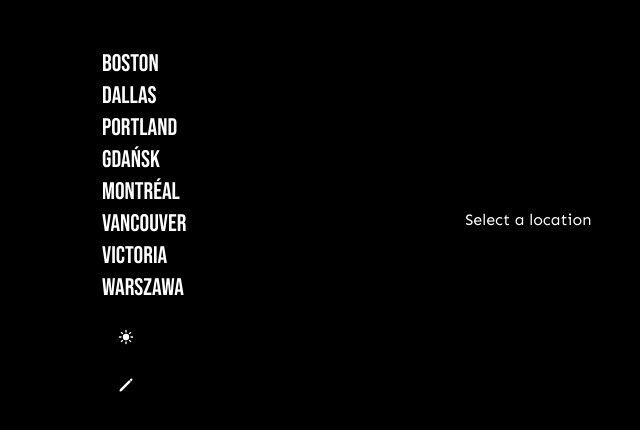
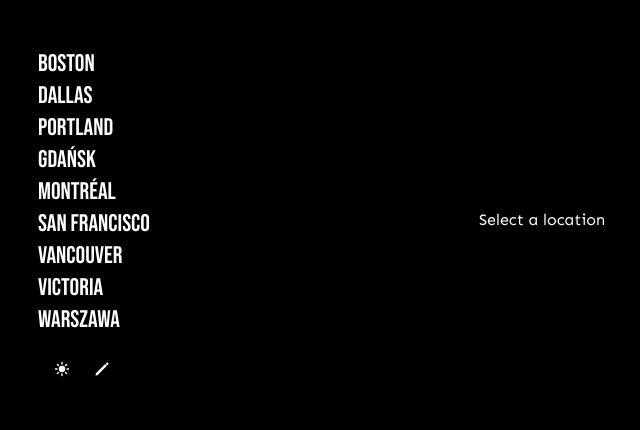
Before and after one commit to fmann/weather-widget, a React (Vite) app: page / in a window 1280 px wide. Shown: the top 430 px of the page, without its empty margins (170-810 px from the left). Built offline with nearby package versions, Linux system fonts and the light colour scheme.

Commit message:
Adding a new location. Cleaning up buttons.

```diff
--- a/src/App.tsx
+++ b/src/App.tsx
@@ -36,7 +36,7 @@
 
   return (
     <>
-      <div className="mx-auto max-w-3xl relative">
+      <div className="mx-auto max-w-4xl relative">
         <div className="flex dark:text-white">
           <button
             onClick={toggleMenu}
@@ -97,7 +97,9 @@
                     <ThreeDots className="w-12 h-12 m-auto" />
                   </div>
                 ) : (
-                  <h2 className="mt-48 text-center">Select a location</h2>
+                  <a onClick={toggleMenu}>
+                    <h2 className="mt-48 text-center">Select a location</h2>
+                  </a>
                 )}
               </div>
             )}
--- a/src/components/LocationSidebar.tsx
+++ b/src/components/LocationSidebar.tsx
@@ -55,7 +55,7 @@
           return (
             <div
               key={location.name}
-              className={`font-impact text-6xl sm:text-2xl ${
+              className={`flex font-impact text-6xl sm:text-2xl ${
                 !editMode && "text-center"
               } ${
                 locations.some((loc) => loc.name === location.name) ||
@@ -93,8 +93,10 @@
         }
         return null;
       })}
-      <DarkModeToggle dark={dark} setDark={setDark} />
-      <EditModeToggle editMode={editMode} setEditMode={setEditMode} />
+      <div className="flex space-x-2">
+        <DarkModeToggle dark={dark} setDark={setDark} />
+        <EditModeToggle editMode={editMode} setEditMode={setEditMode} />
+      </div>
     </div>
   );
 };
--- a/src/data/locations.json
+++ b/src/data/locations.json
@@ -46,6 +46,15 @@
       }
     },
     {
+      "name": "San Francisco",
+      "region": "California",
+      "country": "United States",
+      "coord": {
+        "lat": 37.7749,
+        "lon": -122.4194
+      }
+    },
+    {
       "name": "Vancouver",
       "region": "British Columbia",
       "country": "Canada",
```
